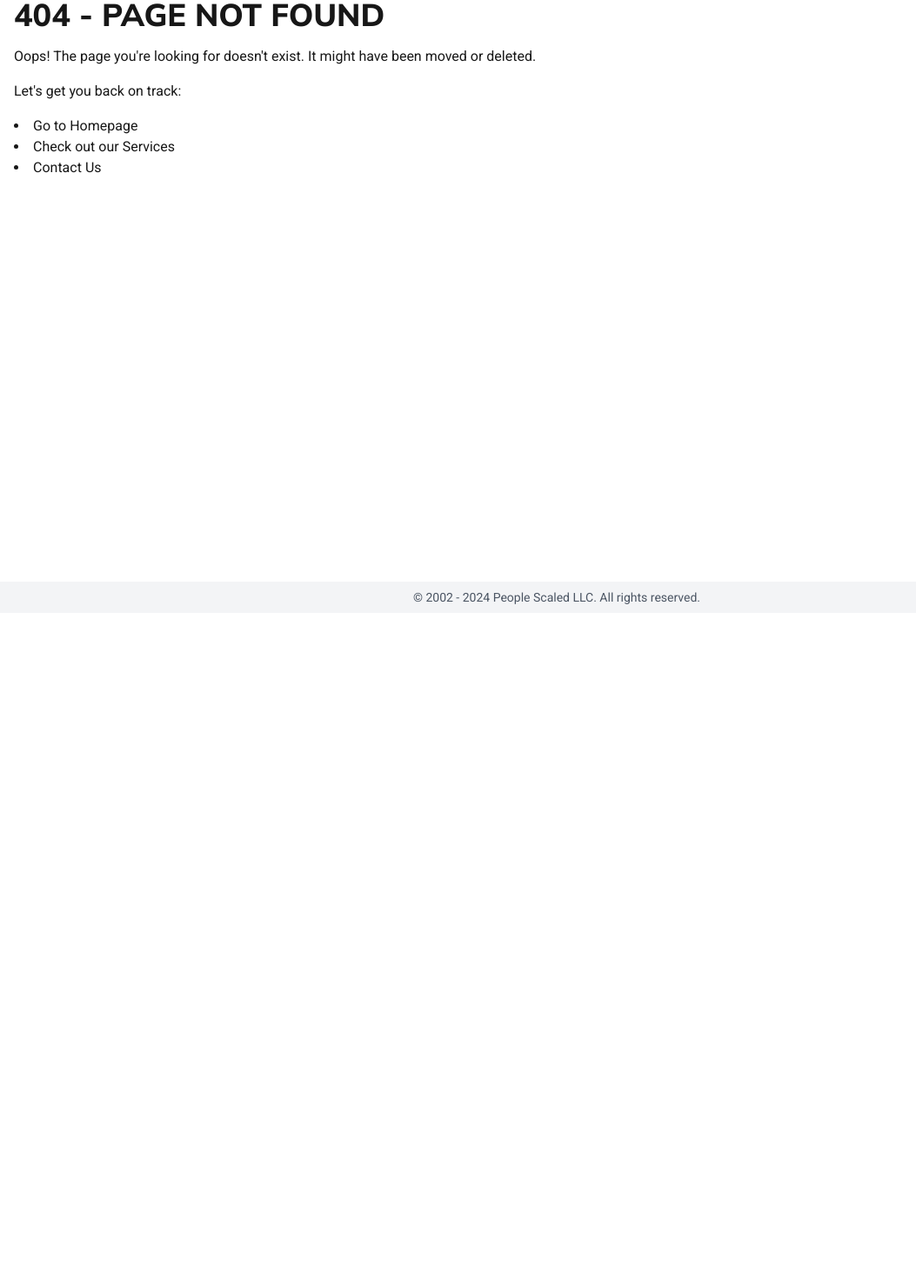
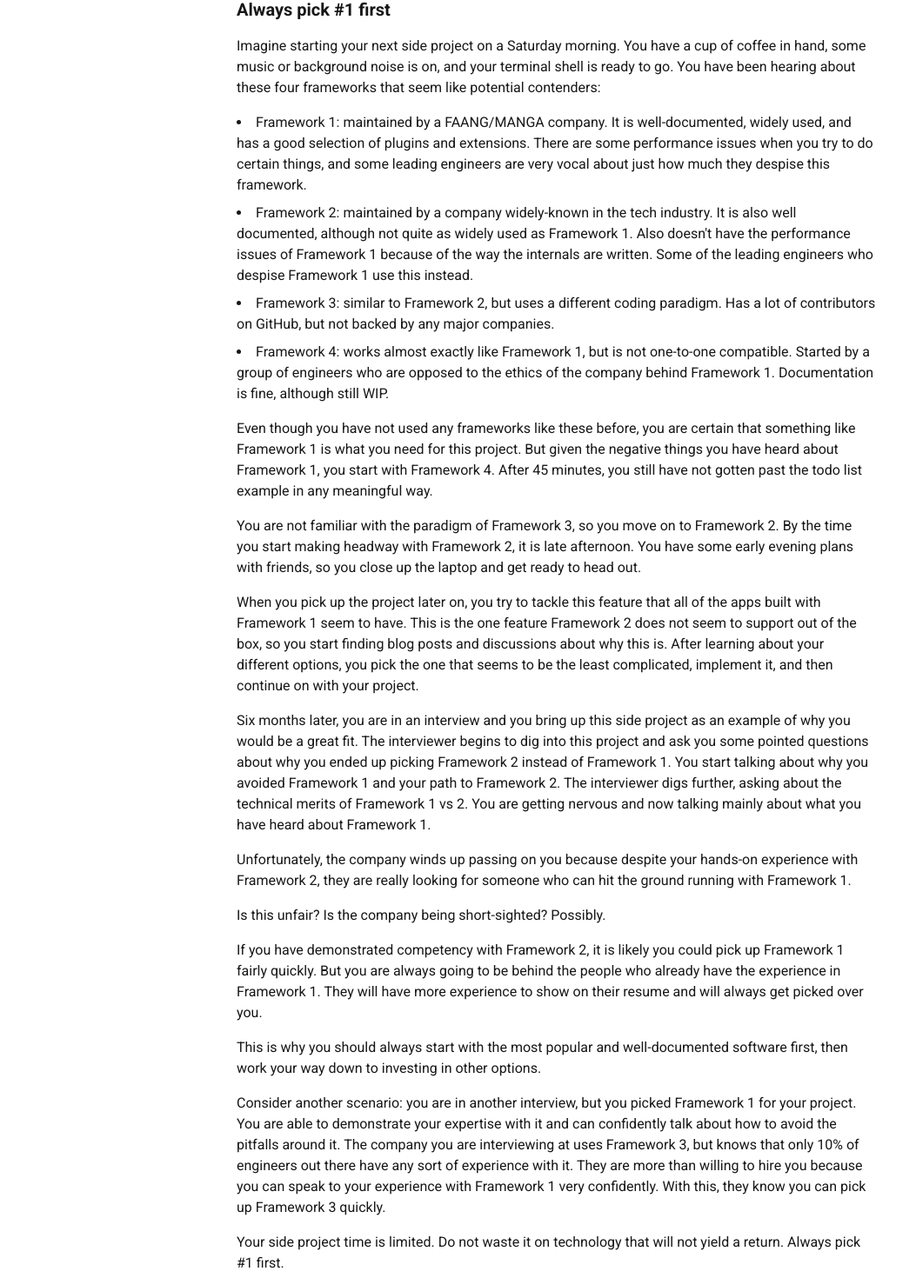
Before and after one commit to jlleblanc/jlleblanc.github.io, a Next.js app: page /jlleblanc.github.io/blog/always-pick-number-one-first in a window 1280 px wide. Before the commit this address had no page. Shown: the part 95-1565 px from the top of the page at 87% size, without its empty margins (0-1053 px from the left). Before the commit the page ends 800 px from the top, so only its background shows below. Built offline with nearby package versions, Linux system fonts and the light colour scheme.

Commit message:
Rehome the blog post about always picking number one first

```diff
--- a/src/pages/blog.js
+++ b/src/pages/blog.js
@@ -10,7 +10,7 @@ export default function Blog() {
       {
         "@type": "BlogPosting",
         "headline": "Always pick #1 first",
-        "url": `https://codelikeaninvestor.substack.com/p/always-pick-1-first`,
+        "url": `/blog/always-pick-number-one-first`,
         "abstract": "You have less time than you think. Always pick a proven winner first!",
         "author": {
           "@type": "Person",
--- /dev/null
+++ b/src/pages/blog/always-pick-number-one-first.js
@@ -0,0 +1,50 @@
+import Layout from '../../components/Layout'
+import siteConfig from '../../config/siteConfig'
+
+export default function Contact() {
+  return (
+    <Layout
+      title="Always pick #1 first"
+      description="You have less time than you think. Always pick a proven winner first!"
+      canonicalUrl={`${siteConfig.siteUrl}/blog/always-pick-number-one-first`}
+    >
+      <div className="container mx-auto px-4 max-w-3xl">
+        <h2 className="text-xl font-bold mb-4">Always pick #1 first</h2>
+
+        <div className="space-y-4">
+          <p>Imagine starting your next side project on a Saturday morning. You have a cup of coffee in hand, some music or background noise is on, and your terminal shell is ready to go. You have been hearing about these four frameworks that seem like potential contenders:</p>
+
+          <ul className="list-disc list-inside space-y-2">
+            <li>Framework 1: maintained by a FAANG/MANGA company. It is well-documented, widely used, and has a good selection of plugins and extensions. There are some performance issues when you try to do certain things, and some leading engineers are very vocal about just how much they despise this framework.</li>
+
+            <li>Framework 2: maintained by a company widely-known in the tech industry. It is also well documented, although not quite as widely used as Framework 1. Also doesn&apos;t have the performance issues of Framework 1 because of the way the internals are written. Some of the leading engineers who despise Framework 1 use this instead.</li>
+
+            <li>Framework 3: similar to Framework 2, but uses a different coding paradigm. Has a lot of contributors on GitHub, but not backed by any major companies.</li>
+
+            <li>Framework 4: works almost exactly like Framework 1, but is not one-to-one compatible. Started by a group of engineers who are opposed to the ethics of the company behind Framework 1. Documentation is fine, although still WIP.</li>
+          </ul>
+
+          <p>Even though you have not used any frameworks like these before, you are certain that something like Framework 1 is what you need for this project. But given the negative things you have heard about Framework 1, you start with Framework 4. After 45 minutes, you still have not gotten past the todo list example in any meaningful way.</p>
+
+          <p>You are not familiar with the paradigm of Framework 3, so you move on to Framework 2. By the time you start making headway with Framework 2, it is late afternoon. You have some early evening plans with friends, so you close up the laptop and get ready to head out.</p>
+
+          <p>When you pick up the project later on, you try to tackle this feature that all of the apps built with Framework 1 seem to have. This is the one feature Framework 2 does not seem to support out of the box, so you start finding blog posts and discussions about why this is. After learning about your different options, you pick the one that seems to be the least complicated, implement it, and then continue on with your project.</p>
+
+          <p>Six months later, you are in an interview and you bring up this side project as an example of why you would be a great fit. The interviewer begins to dig into this project and ask you some pointed questions about why you ended up picking Framework 2 instead of Framework 1. You start talking about why you avoided Framework 1 and your path to Framework 2. The interviewer digs further, asking about the technical merits of Framework 1 vs 2. You are getting nervous and now talking mainly about what you have heard about Framework 1.</p>
+
+          <p>Unfortunately, the company winds up passing on you because despite your hands-on experience with Framework 2, they are really looking for someone who can hit the ground running with Framework 1.</p>
+
+          <p>Is this unfair? Is the company being short-sighted? Possibly.</p>
+
+          <p>If you have demonstrated competency with Framework 2, it is likely you could pick up Framework 1 fairly quickly. But you are always going to be behind the people who already have the experience in Framework 1. They will have more experience to show on their resume and will always get picked over you.</p>
+
+          <p>This is why you should always start with the most popular and well-documented software first, then work your way down to investing in other options.</p>
+
+          <p>Consider another scenario: you are in another interview, but you picked Framework 1 for your project. You are able to demonstrate your expertise with it and can confidently talk about how to avoid the pitfalls around it. The company you are interviewing at uses Framework 3, but knows that only 10% of engineers out there have any sort of experience with it. They are more than willing to hire you because you can speak to your experience with Framework 1 very confidently. With this, they know you can pick up Framework 3 quickly.</p>
+
+          <p>Your side project time is limited. Do not waste it on technology that will not yield a return. Always pick #1 first.</p>
+        </div>
+      </div>
+    </Layout>
+  )
+}
```
